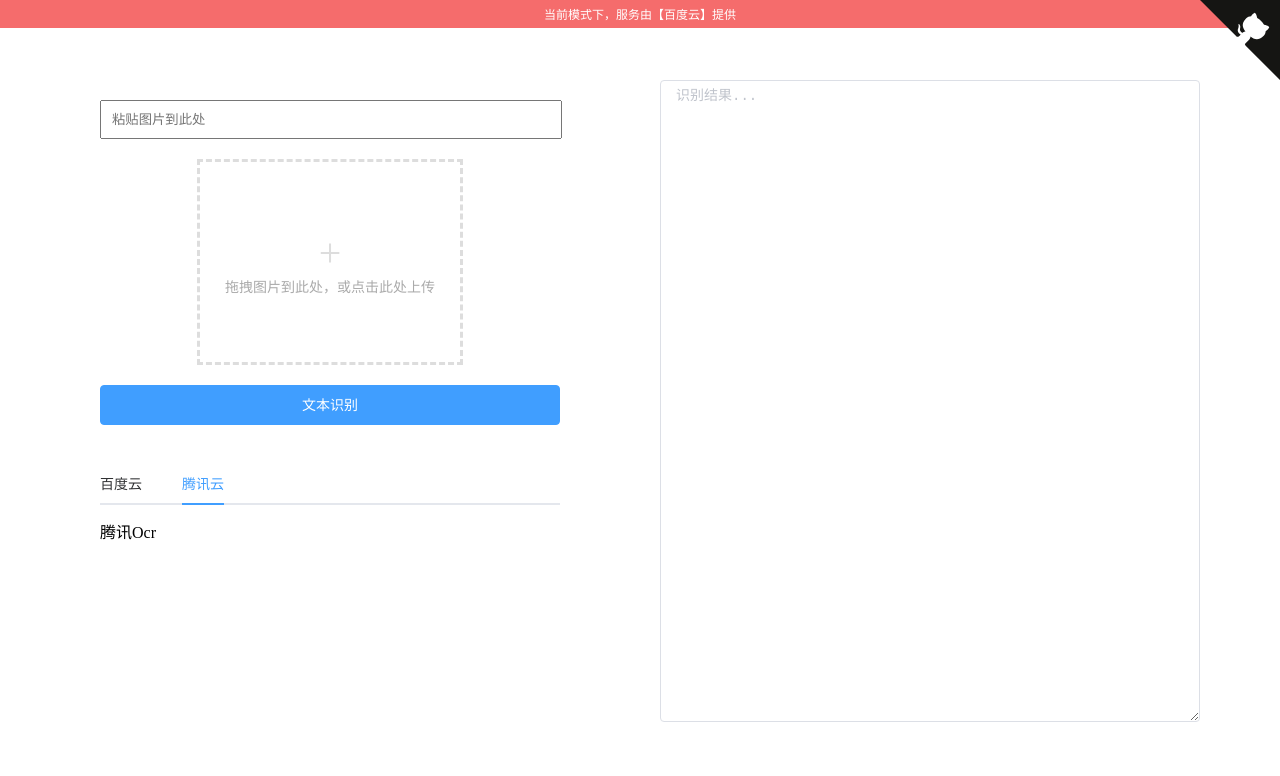
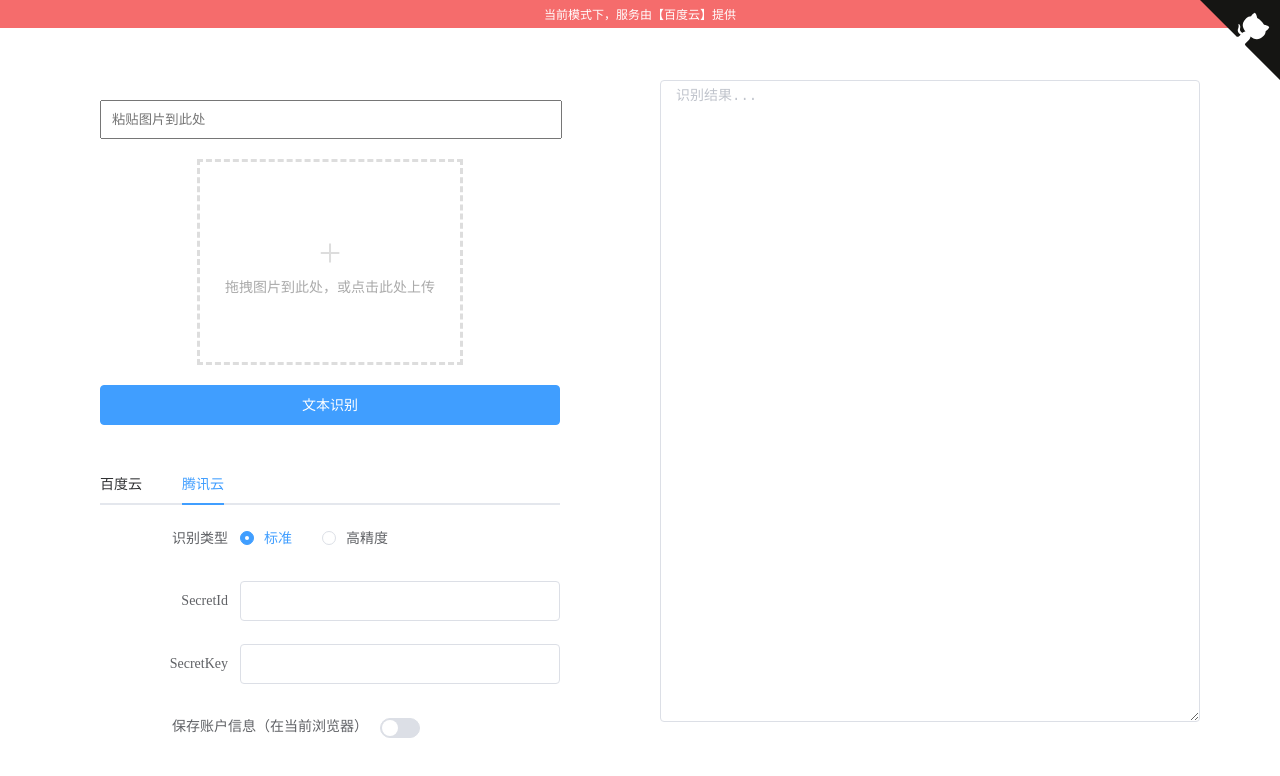
Before and after one commit to NPCDW/ocr, a Vue app: page / in a window 1280 px wide. Both pictures are taken after a click on the tab "腾讯云". Shown: the top 776 px of the page. Built offline with nearby package versions, Linux system fonts and the light colour scheme.

Commit message:
tencent ocr

```diff
--- a/src/components/BaiduOcr.vue
+++ b/src/components/BaiduOcr.vue
@@ -70,8 +70,12 @@ export default {
         this.$message.warning('access_token即将过期，请及时更换')
       }
 
-      ocr(this.form.access_token, this.form.type, imageCanvas.toDataURL("image/jpeg", 1)).then(result => {
+      return ocr(this.form.access_token, this.form.type, imageCanvas.toDataURL("image/jpeg", 1)).then(result => {
         let data = result.data;
+        if (data.error) {
+          this.$message.error(data.error_description)
+          return
+        }
         let text = ''
         for (let i = 0; i < data.words_result.length; i++) {
           text += data.words_result[i].words + '\n'
--- a/src/components/TencentOcr.vue
+++ b/src/components/TencentOcr.vue
@@ -1,12 +1,180 @@
 <template>
   <div>
-    腾讯Ocr
+    <el-form :model="form" label-width="140px">
+      <el-form-item label="识别类型">
+        <el-radio-group v-model="form.type">
+          <el-radio label="GeneralBasicOCR">标准</el-radio>
+          <el-radio label="GeneralAccurateOCR">高精度</el-radio>
+        </el-radio-group>
+      </el-form-item>
+            <el-form-item label="SecretId">
+              <el-input v-model="form.SECRET_ID"/>
+            </el-form-item>
+            <el-form-item label="SecretKey">
+              <el-input v-model="form.SECRET_KEY" type="password" show-password/>
+            </el-form-item>
+      <el-form-item label="保存账户信息（在当前浏览器）" label-width="280px">
+        <el-switch v-model="form.save" @change="saveChange()"></el-switch>
+      </el-form-item>
+    </el-form>
   </div>
 </template>
 
 <script>
+import crypto from "crypto";
+import {ocr} from "@/services/tencent";
+
 export default {
-  name: "TencentOcr"
+  name: "TencentOcr",
+  data() {
+    return {
+      form: {
+        type: 'GeneralBasicOCR',
+        SECRET_ID: '',
+        SECRET_KEY: '',
+        save: false,
+      }
+    }
+  },
+  created() {
+    let save = localStorage.getItem('ocr-tencent-info-save')
+    if (save === "true") {
+      this.form.save = true
+      this.form.SECRET_ID = localStorage.getItem('ocr-tencent-SECRET_ID')
+      this.form.SECRET_KEY = localStorage.getItem('ocr-tencent-SECRET_KEY')
+    }
+  },
+  methods: {
+    ocr(imageCanvas) {
+      let payload = {
+        Action: this.type,
+        Version: "2018-11-19",
+        Region: 'ap-beijing',
+        ImageBase64: imageCanvas.toDataURL("image/jpeg", 1),
+      }
+      return ocr(this.sign(payload), payload).then(response => {
+        let data = response.data;
+        if (data.Response.Error) {
+          this.$message.error(data.Response.Error.Code + '\n' + data.Response.Error.Message)
+          return
+        }
+        let text = ''
+        for (let i = 0; i < data.Response.TextDetections.length; i++) {
+          let textDetections = data.Response.TextDetections[i]
+          for (let j = 0; j < textDetections.Words.length; j++) {
+            text += textDetections.Words[j].Character + '\n'
+          }
+        }
+        this.$emit('fill-ocr-result', text)
+      }).catch(error => {
+        this.$message.error(error)
+      })
+    },
+    sign(payload) {
+      // 密钥参数
+      const SECRET_ID = this.SECRET_ID
+      const SECRET_KEY = this.SECRET_KEY
+
+      const endpoint = "ocr.tencentcloudapi.com"
+      const service = "ocr"
+      const region = "ap-beijing"
+      const action = payload.action
+      const version = "2018-11-19"
+      const timestamp = Date.parse(new Date()) / 1000
+      // const timestamp = 1551113065
+      //时间处理, 获取世界时间日期
+      const date = this.getDate(timestamp)
+
+      // ************* 步骤 1：拼接规范请求串 *************
+      const signedHeaders = "content-type;host"
+
+      // const payload = "{\"Limit\": 1, \"Filters\": [{\"Values\": [\"\\u672a\\u547d\\u540d\"], \"Name\": \"instance-name\"}]}"
+
+      const hashedRequestPayload = this.getHash(payload);
+      const httpRequestMethod = "POST"
+      const canonicalUri = "/"
+      const canonicalQueryString = ""
+      const canonicalHeaders = "content-type:application/json; charset=utf-8\n" + "host:" + endpoint + "\n"
+
+      const canonicalRequest = httpRequestMethod + "\n"
+          + canonicalUri + "\n"
+          + canonicalQueryString + "\n"
+          + canonicalHeaders + "\n"
+          + signedHeaders + "\n"
+          + hashedRequestPayload
+      console.log(canonicalRequest)
+
+      // ************* 步骤 2：拼接待签名字符串 *************
+      const algorithm = "TC3-HMAC-SHA256"
+      const hashedCanonicalRequest = this.getHash(canonicalRequest);
+      const credentialScope = date + "/" + service + "/" + "tc3_request"
+      const stringToSign = algorithm + "\n" +
+          timestamp + "\n" +
+          credentialScope + "\n" +
+          hashedCanonicalRequest
+      console.log(stringToSign)
+
+      // ************* 步骤 3：计算签名 *************
+      const kDate = this.sha256(date, 'TC3' + SECRET_KEY)
+      const kService = this.sha256(service, kDate)
+      const kSigning = this.sha256('tc3_request', kService)
+      const signature = this.sha256(stringToSign, kSigning, 'hex')
+      console.log(signature)
+
+      // ************* 步骤 4：拼接 Authorization *************
+      const authorization = algorithm + " " +
+          "Credential=" + SECRET_ID + "/" + credentialScope + ", " +
+          "SignedHeaders=" + signedHeaders + ", " +
+          "Signature=" + signature
+      console.log(authorization)
+
+      // const curlcmd = 'curl -X POST ' + "https://" + endpoint
+      //     + ' -H "Authorization: ' + authorization + '"'
+      //     + ' -H "Content-Type: application/json; charset=utf-8"'
+      //     + ' -H "Host: ' + endpoint + '"'
+      //     + ' -H "X-TC-Action: ' + action + '"'
+      //     + ' -H "X-TC-Timestamp: ' + timestamp.toString() + '"'
+      //     + ' -H "X-TC-Version: ' + version + '"'
+      //     + ' -H "X-TC-Region: ' + region + '"'
+      //     + " -d '" + payload + "'"
+      // console.log(curlcmd)
+      return {
+        Authorization: authorization,
+        "Content-Type": "application/json; charset=utf-8",
+        Host: endpoint,
+        "X-TC-Action": action,
+        "X-TC-Timestamp": timestamp.toString(),
+        "X-TC-Version": version,
+        "X-TC-Region": region,
+      }
+    },
+    sha256(message, secret = '', encoding) {
+      const hmac = crypto.createHmac('sha256', secret)
+      return hmac.update(message).digest(encoding)
+    },
+    getHash(message, encoding = 'hex') {
+      const hash = crypto.createHash('sha256')
+      return hash.update(message).digest(encoding)
+    },
+    getDate(timestamp) {
+      const date = new Date(timestamp * 1000)
+      const year = date.getUTCFullYear()
+      const month = ('0' + (date.getUTCMonth() + 1)).slice(-2)
+      const day = ('0' + date.getUTCDate()).slice(-2)
+      return `${year}-${month}-${day}`
+    },
+    saveChange() {
+      if (this.form.save) {
+        localStorage.setItem('ocr-tencent-info-save', "true")
+        localStorage.setItem('ocr-tencent-SECRET_ID', this.form.SECRET_ID)
+        localStorage.setItem('ocr-tencent-SECRET_KEY', this.form.SECRET_KEY)
+      } else {
+        localStorage.setItem('ocr-tencent-info-save', "false")
+        localStorage.removeItem('ocr-tencent-SECRET_ID')
+        localStorage.removeItem('ocr-tencent-SECRET_KEY')
+      }
+    },
+  }
 }
 </script>
 
--- a/src/page/Ocr.vue
+++ b/src/page/Ocr.vue
@@ -22,10 +22,10 @@
       <div style="margin: 20px;width: 460px">
         <el-tabs v-model="activeName" @tab-click="handleTabSwitch">
           <el-tab-pane label="百度云" name="baidu">
-            <baidu-ocr ref="baidu-ocr" :image-canvas.sync="srcImageCanvas" @fill-ocr-result="data => {this.ocrResult = data}" />
+            <baidu-ocr ref="baidu-ocr" @fill-ocr-result="data => {this.ocrResult = data}" />
           </el-tab-pane>
           <el-tab-pane label="腾讯云" name="tencent">
-            <tencent-ocr />
+            <tencent-ocr ref="tencent-ocr" @fill-ocr-result="data => {this.ocrResult = data}" />
           </el-tab-pane>
         </el-tabs>
       </div>
@@ -60,6 +60,12 @@ export default {
       loading: false,
     };
   },
+  created() {
+    let activeName = localStorage.getItem('ocr-cloud-type')
+    if (activeName) {
+      this.activeName = activeName
+    }
+  },
   methods: {
     textRecognition() {
       if (!this.srcImageUrl) {
@@ -71,11 +77,12 @@ export default {
         if (this.activeName === 'baidu') {
           this.$refs["baidu-ocr"].ocr(this.srcImageCanvas).finally(() => {this.loading = false})
         } else if (this.activeName === 'tencent') {
-          // this.$refs["baidu-ocr"].ocr()
+          this.$refs["tencent-ocr"].ocr(this.srcImageCanvas).finally(() => {this.loading = false})
         }
       })
     },
     handleTabSwitch() {
+      localStorage.setItem('ocr-cloud-type', this.activeName)
     },
     handleImagePaste(event) {
       if (!event.clipboardData && !event.originalEvent) {
--- /dev/null
+++ b/src/services/tencent.js
@@ -0,0 +1,5 @@
+import axios from 'axios'
+
+export function ocr(headers, payload) {
+    return axios.post('https://ocr.tencentcloudapi.com', payload,{headers})
+}
```
